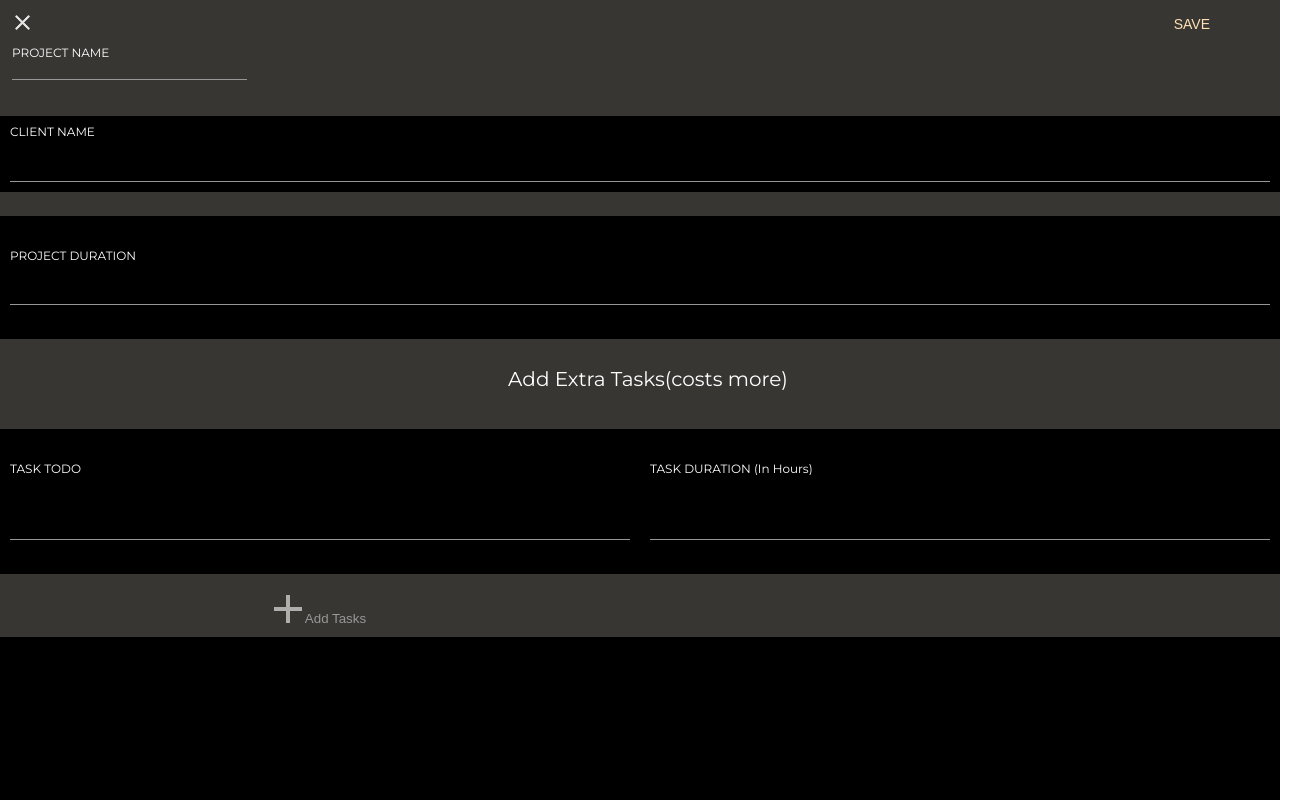
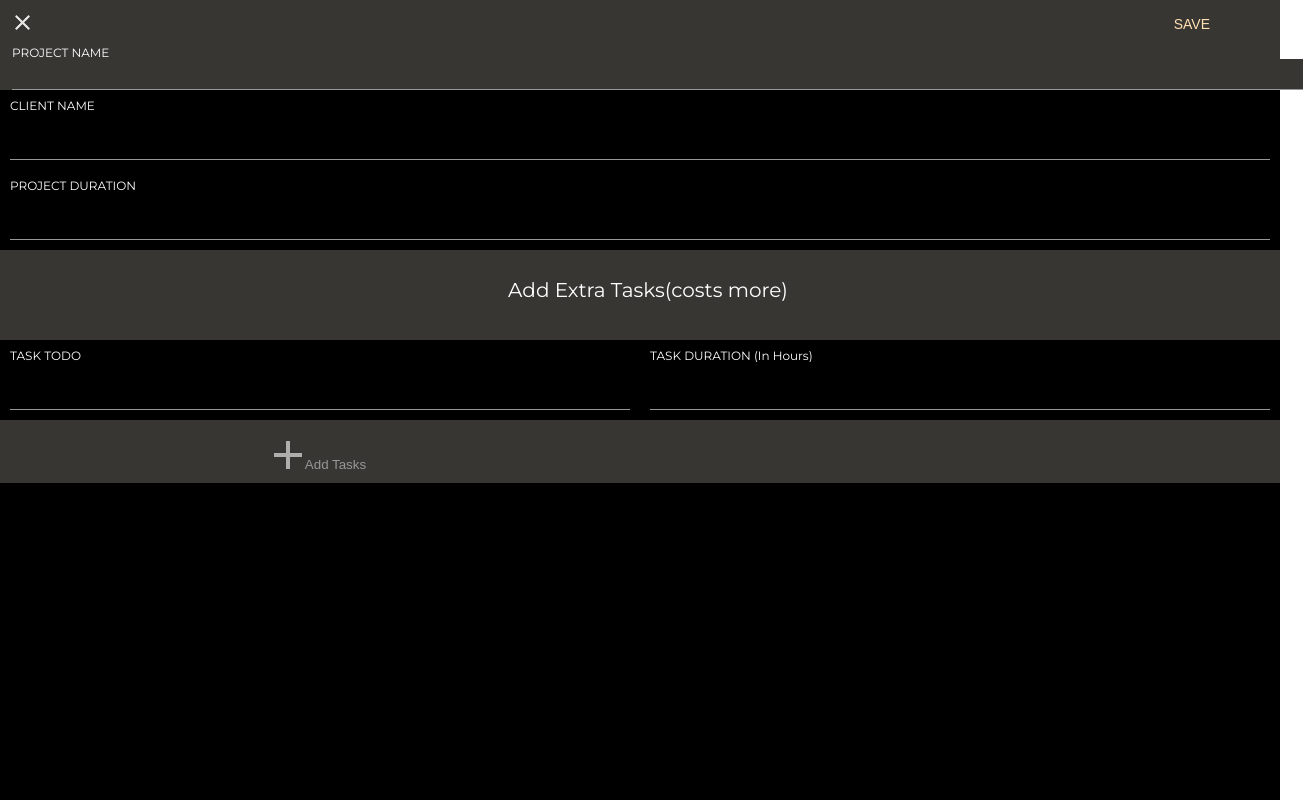
Before and after one commit to satoshi-s-law/frontend, a React (Create React App) app: page /add-task in a window 1280 px wide. Shown: the whole page, 1303 px wide, since content can reach past the window. Built offline with nearby package versions, Linux system fonts and the light colour scheme.

Commit message:
added more styling to project form

```diff
--- a/src/components/NewProjectForm/ProjectForm.jsx
+++ b/src/components/NewProjectForm/ProjectForm.jsx
@@ -26,7 +26,7 @@ const Label = styled.label`
     background: #000;
     font-size: 12px;
     font-family: 'Montserrat';
-    margin: 2em 0;
+    marginBottom: 0 0 2em 0;
     border-left: ${props => (props.primary ? '1px solid '+ greySky : 'none')};
 `;
 const Input = styled.input`
@@ -34,7 +34,7 @@ const Input = styled.input`
     outline: none;
     background-color: #000;
     color: white;
-
+     font-size: 1.2em;
     font-family: 'Montserrat';
     padding: 1em 0;
 
@@ -71,7 +71,7 @@ display: flex;
   input{
   padding: 1em 0;
   border-bottom: 1px solid ${greySky};
-  font-size: 2.0rem;
+    font-size: "1.6em",
   }
 }
 `;
@@ -138,7 +138,8 @@ class ProjectForm extends React.Component {
               style={{
                 fontSize: "12px",
                 paddingLeft: "1em",
-                paddingBottom: "1em",
+
+
               backgroundColor: "#383633",
                 color: "#fff",
                   fontFamily: "Montserrat"
@@ -152,12 +153,13 @@ class ProjectForm extends React.Component {
               style={{
                 outline: "none",
                 border: "none",
-                paddingRight: "1.6em",
+                padding: "1em 1.6em 0 0",
                 borderBottom: "1px solid " + greySky,
                 backgroundColor: "#383633",
-                  width: "50$",
+                  fontSize: "1.2em",
+                  width: "100%",
                 color: "white",
-                fontSize: "16px"
+
               }}
               name="projectName"
               onChange={this.handleChange}
```
